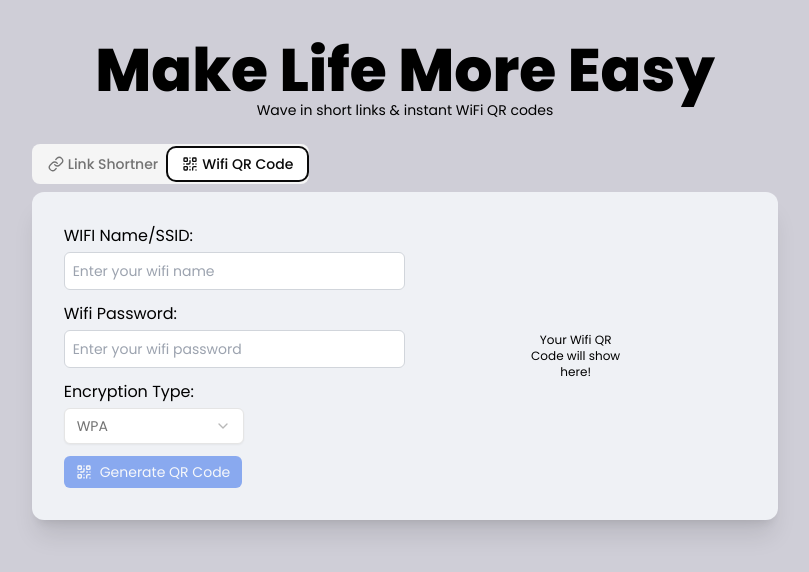
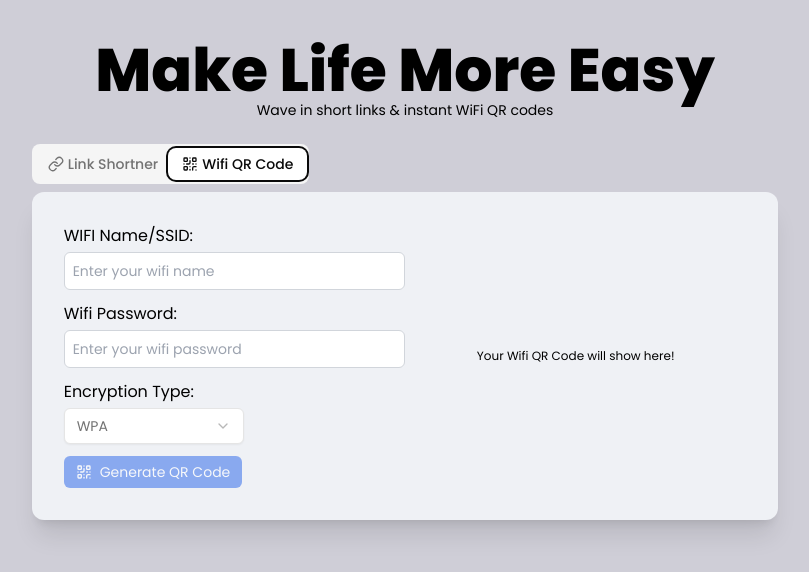
Before and after one commit to tasnimultas67/pro-url-shortner, a Next.js app: page / in a window 1280 px wide. Both pictures are taken after a click on the tab "Wifi QR Code". Shown: the top 572 px of the page, without its empty margins (235-1044 px from the left). Built offline with nearby package versions, Linux system fonts and the light colour scheme.

Commit message:
fix: improve layout and styling of QR Code preview for better user experience

```diff
--- a/app/components/WifiGen.js
+++ b/app/components/WifiGen.js
@@ -159,11 +159,13 @@
       </div>
 
       {/* QR Code Preview & Buttons */}
-      <div className="flex flex-col items-end justify-end">
+      <div className="flex flex-col items-center justify-center">
         {!qrCode && (
-          <p className="text-xs text-center w-[100px] m-auto">
-            Your Wifi QR Code will show here!
-          </p>
+          <div className="w-[250px]">
+            <p className="text-xs text-center">
+              Your Wifi QR Code will show here!
+            </p>
+          </div>
         )}
         {qrCode && (
           <div className="w-[250px] flex items-center justify-end">
```
